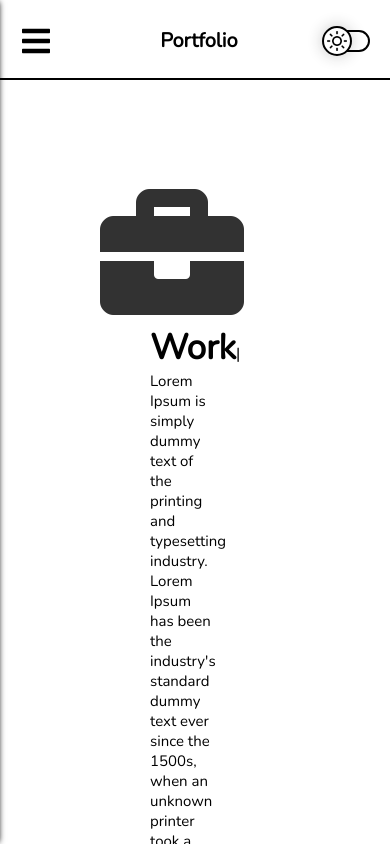
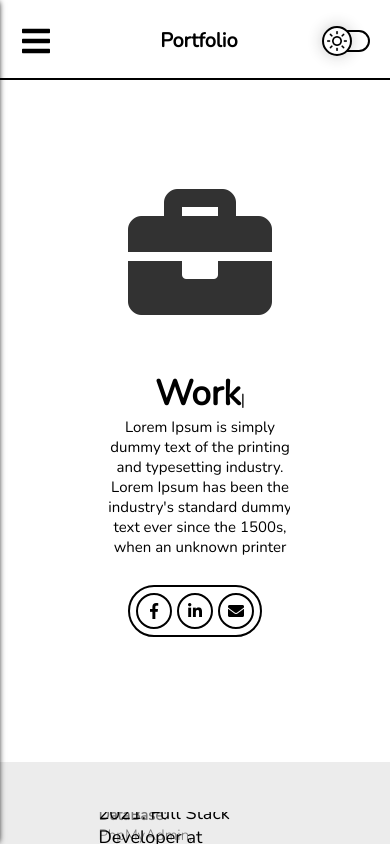
Before and after one commit to Michamav19/portfolio-app, a React (Create React App) app: page /work in a window 390 px wide. Shown: the top 844 px of the page. Built offline with nearby package versions, Linux system fonts and the light colour scheme.

Commit message:
Fix css for resume infos for mobile

```diff
--- a/src/components/Navbar.scss
+++ b/src/components/Navbar.scss
@@ -101,7 +101,7 @@
     .navbar-button a{
         width: 100%;
         display: block;
-        padding-left: 30px;
+        // padding-left: 30px;
         padding-top: 25px;
         padding-bottom: 25px;
         font-weight: bold;
--- a/src/components/ResumeInformation.scss
+++ b/src/components/ResumeInformation.scss
@@ -332,4 +332,19 @@
     .slick-next{
         display: none !important;
     }
+
 }
+
+
+@media only screen and (max-width: 641px) {
+    .resume-information-icon,
+    .resume-left-main{
+        width: 200px;
+        height: 190px;
+        display: block;
+        margin-left: auto;
+        margin-right: auto;
+        float: unset;
+        text-align: center;
+    }
+}
```
Also changed, not shown: 1 other file (tests, documents, lock files or other folders).
